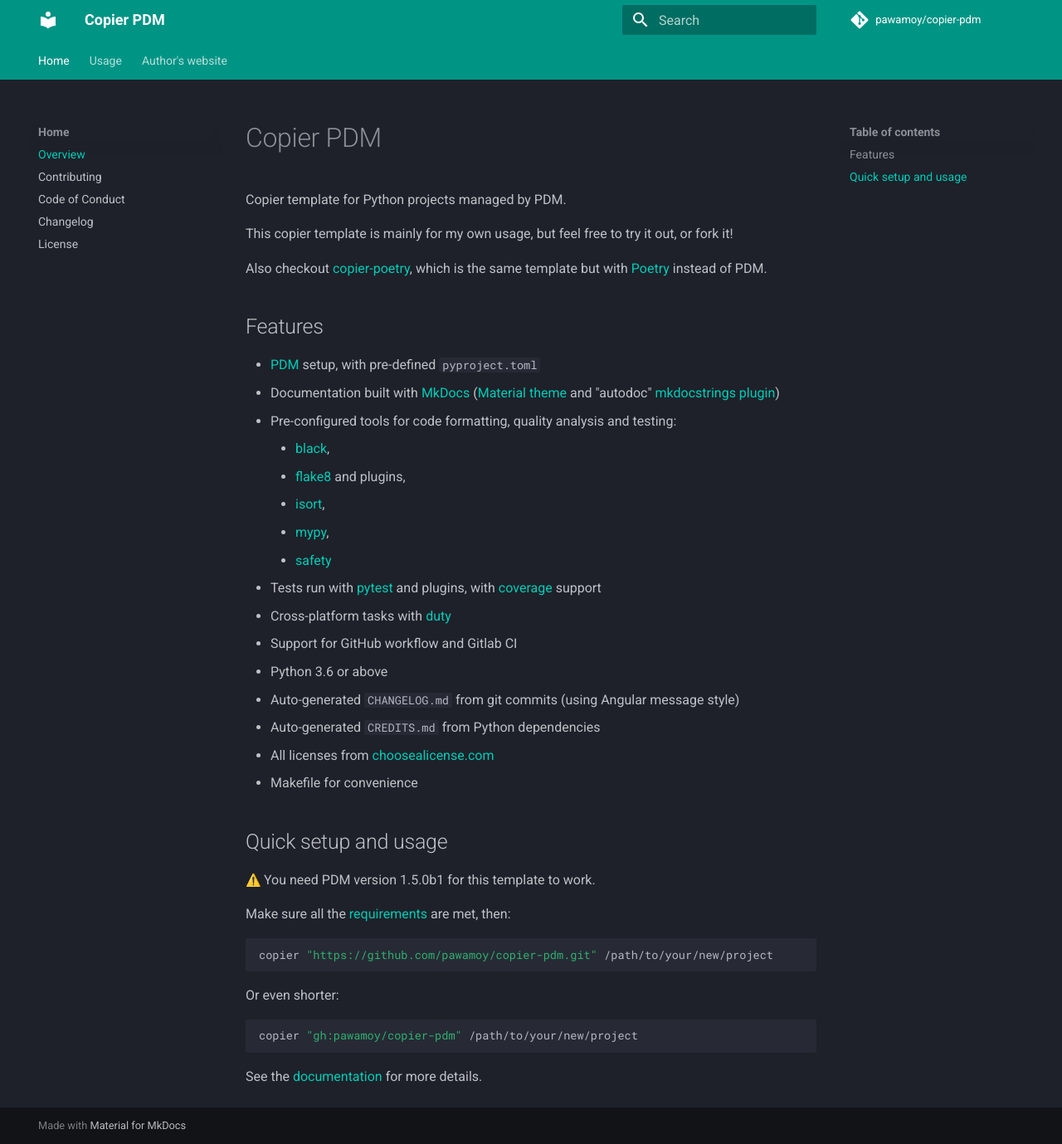
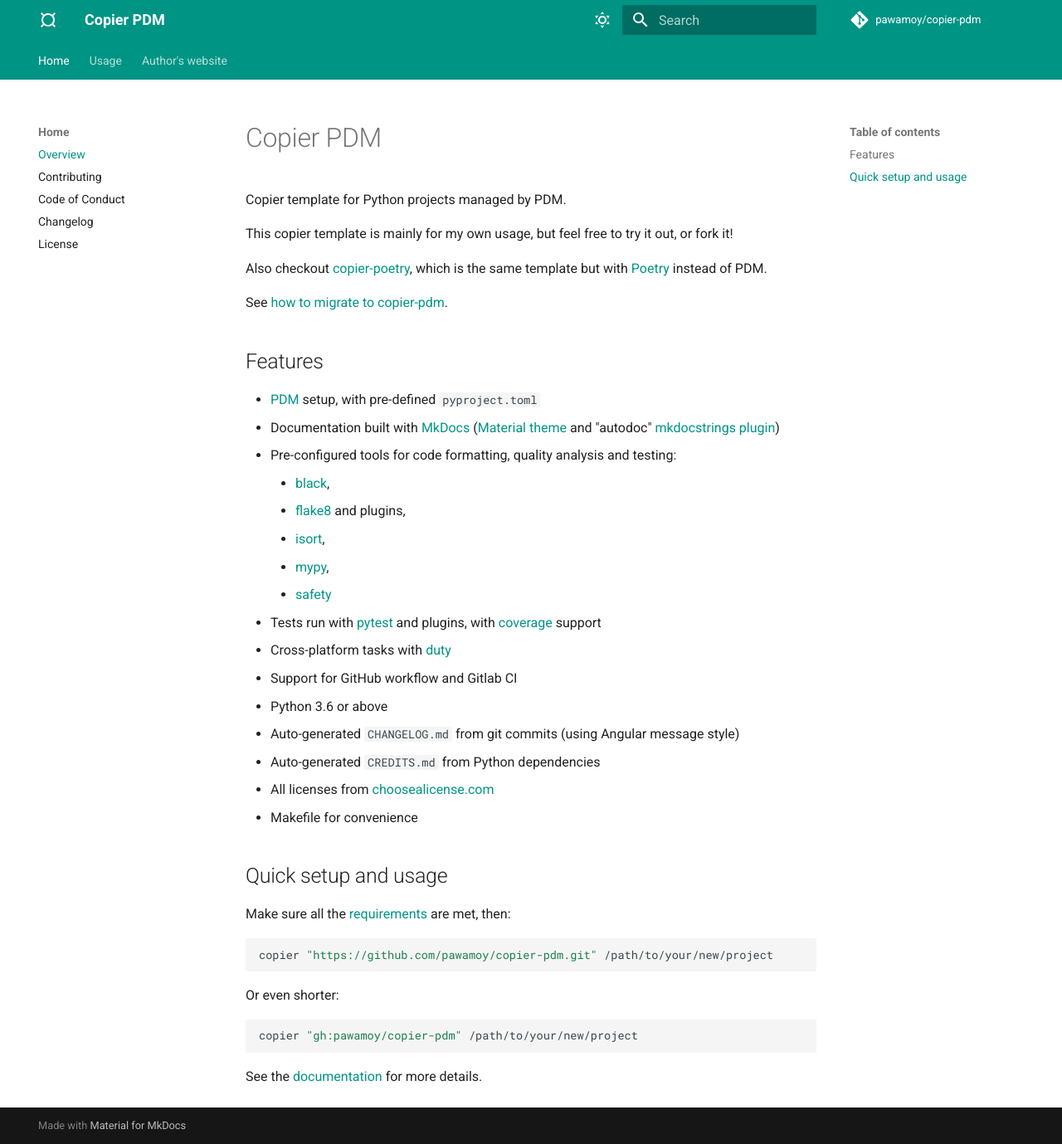
Before and after one commit to pawamoy/copier-pdm, an MkDocs documentation site: the page built from docs/index.md, in a window 1280 px wide and 1379 px high. Shown: the whole window at 83% size. Built offline with MkDocs 1.6.1 and Material for MkDocs 9.7.7, drawn with Linux system fonts in a browser that asks for light colours; emoji names are drawn with the system emoji font; comment, search, counter and statistics services are not loaded.

Commit message:
docs: Add theming, add migrate page

```diff
--- a/README.md
+++ b/README.md
@@ -8,6 +8,8 @@
 Also checkout [copier-poetry](https://github.com/pawamoy/copier-poetry),
 which is the same template
 but with [Poetry](https://github.com/python-poetry/poetry) instead of PDM.
+
+See [how to migrate to copier-pdm](https://pawamoy.github.io/copier-pdm/migrate).
 
 ## Features
 
@@ -32,8 +34,6 @@
 
 ## Quick setup and usage
 
-:warning: You need PDM version 1.5.0b1 for this template to work.
-
 Make sure all the
 [requirements](https://pawamoy.github.io/copier-pdm/requirements)
 are met, then:
--- a/mkdocs.yml
+++ b/mkdocs.yml
@@ -16,17 +16,31 @@
   - Generating a project: generate.md
   - Working on a project: work.md
   - Updating a project: update.md
+  - Migrating from copier-poetry: migrate.md
 - Author's website: https://pawamoy.github.io/
 
 theme:
   name: material
+  icon:
+    logo: material/currency-sign
+  features:
+  - navigation.tabs
+  - navigation.top
   palette:
+  - media: "(prefers-color-scheme: light)"
+    scheme: default
+    primary: teal
+    accent: pink
+    toggle:
+      icon: material/weather-sunny
+      name: Switch to dark mode
+  - media: "(prefers-color-scheme: dark)"
     scheme: slate
-    primary: teal
-    accent: purple
-  features:
-  - navigation.instant
-  - navigation.tabs
+    primary: black
+    accent: lime
+    toggle:
+      icon: material/weather-night
+      name: Switch to light mode
 
 markdown_extensions:
 - admonition
```
Also changed, not shown: docs/migrate.md (added, +30 -0 lines).
